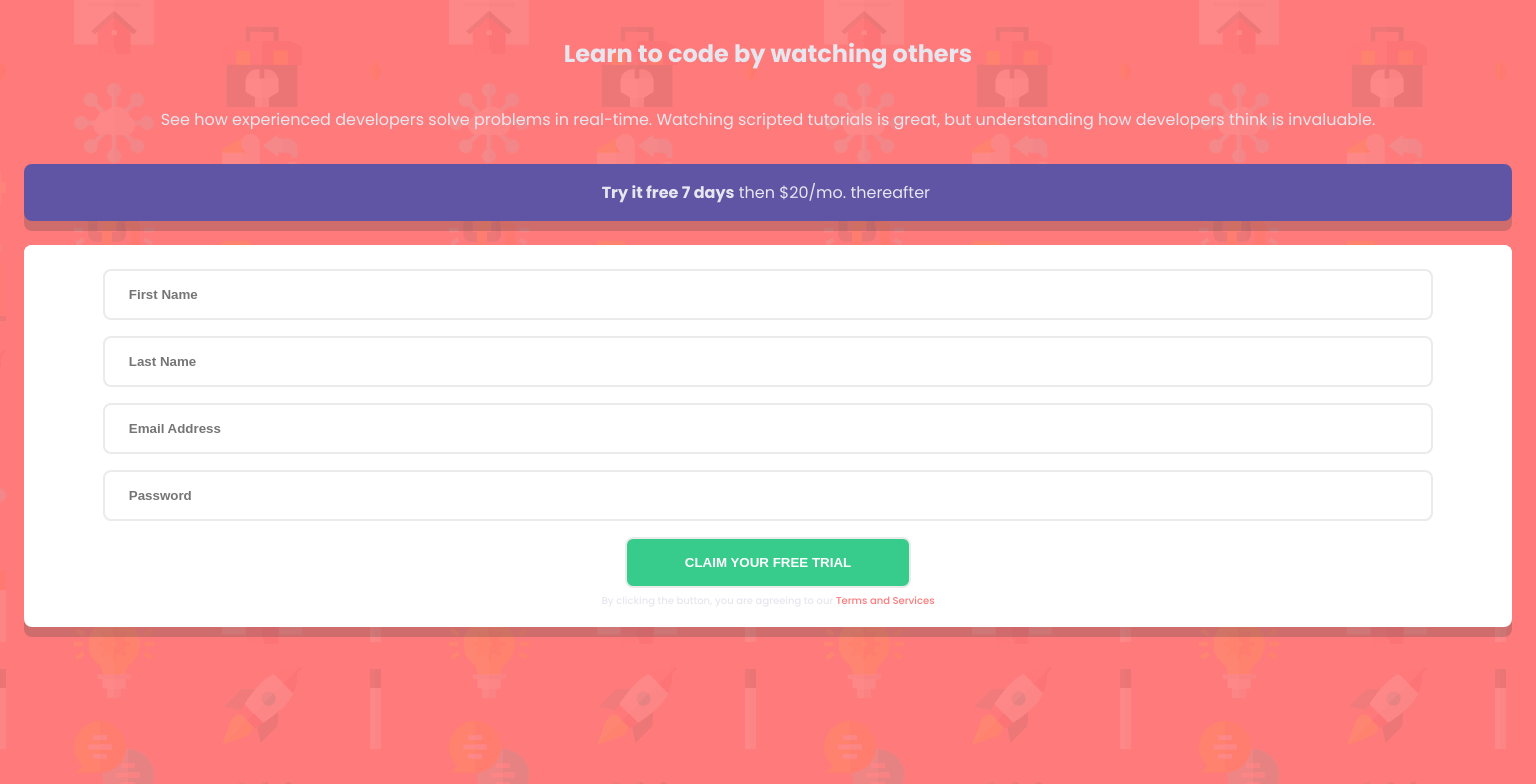
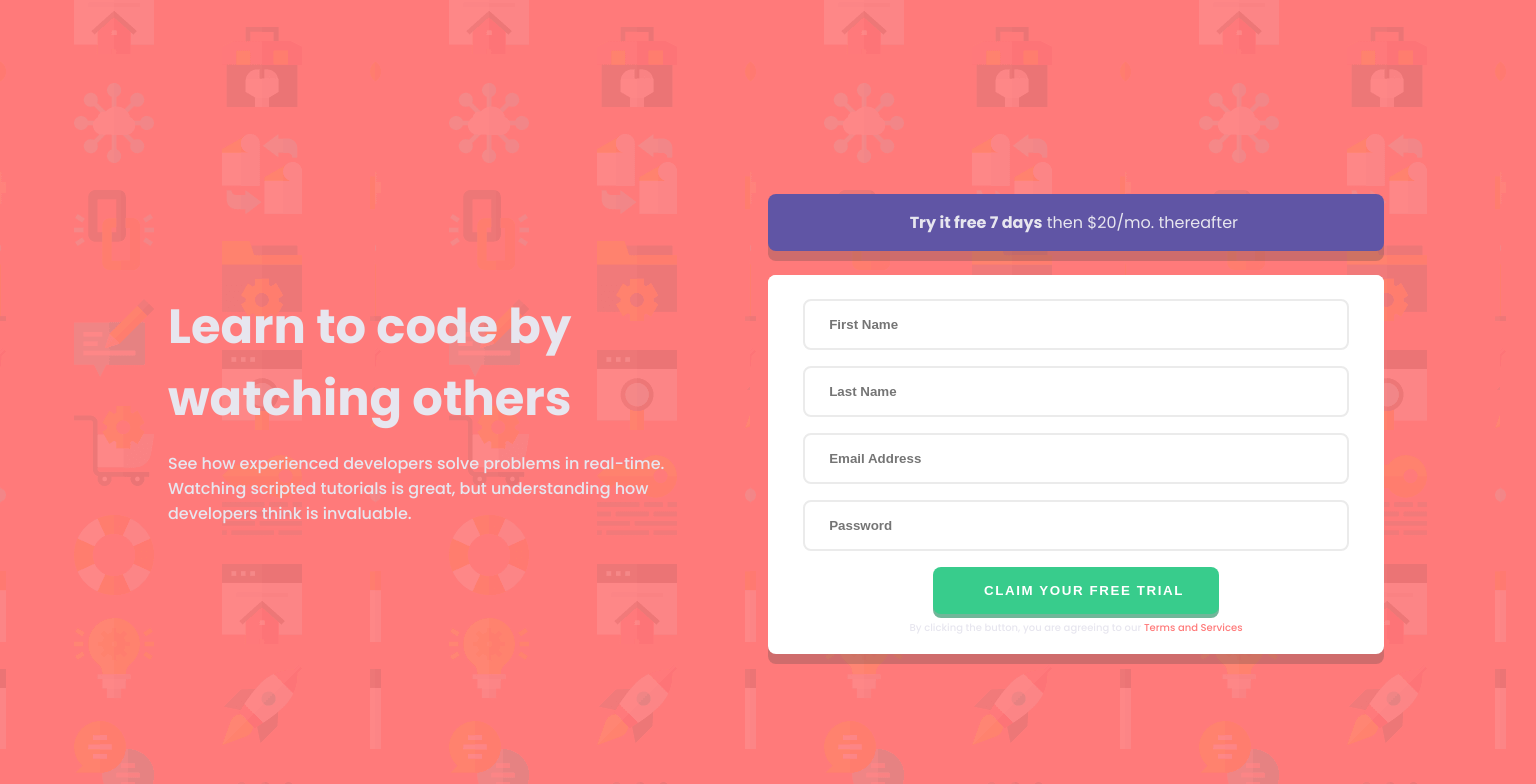
Before and after one commit to RumerTovar/sign-up-form-component, a React (Create React App) app: page / in a window 1536 px wide. Shown: the top 784 px of the page. Built offline with nearby package versions, Linux system fonts and the light colour scheme; the HTML template or start-up script is replaced by a standard one.

Commit message:
desktop version complete

```diff
--- a/src/App.js
+++ b/src/App.js
@@ -7,14 +7,16 @@ function App() {
    <main>
     <section className='title'>
      <h1>Learn to code by watching others</h1>
-     <p>
+     <p className='description'>
       See how experienced developers solve problems in real-time. Watching
       scripted tutorials is great, but understanding how developers think is
       invaluable.
      </p>
     </section>
-    <Offers />
-    <Form />
+    <section className='form'>
+     <Offers />
+     <Form />
+    </section>
    </main>
   </>
  );
--- a/src/components/Form.js
+++ b/src/components/Form.js
@@ -43,7 +43,7 @@ const ContactForm = () => {
      errors={errors}
     />
     <Inputs
-     type='text'
+     type='password'
      name='password'
      placeholder='Password'
      onBlur={handleBlur}
--- a/src/index.css
+++ b/src/index.css
@@ -38,6 +38,9 @@ p.Offers {
 .submit {
  background-color: hsl(154, 59%, 51%);
  color: white;
+ border: none;
+ box-shadow: 0px 4px hsla(154, 72%, 31%, 0.609);
+ letter-spacing: 0.1rem;
 }
 
 .Terms {
@@ -75,6 +78,7 @@ input {
  border-radius: 0.5rem;
  border-style: solid;
  border-color: hsl(0, 0%, 92%);
+ text-indent: 1rem;
 }
 
 input.submit {
@@ -83,7 +87,7 @@ input.submit {
 }
 
 input::placeholder {
- padding-left: 1rem;
+ padding-left: 0rem;
 }
 
 footer {
@@ -111,6 +115,11 @@ div.error {
 
 input.error {
  border-color: hsl(0, 100%, 74%);
+ color: hsl(0, 100%, 74%);
+}
+
+input.error::placeholder {
+ color: hsl(0, 100%, 74%);
 }
 
 input.error:focus {
@@ -132,3 +141,43 @@ input.error:focus {
  margin: 0;
  padding: 0;
 }
+
+@media only screen and (min-width: 1440px) {
+ main {
+  display: grid;
+  grid-template-columns: repeat(4, 25%);
+  grid-template-rows: 100vh;
+  grid-template-areas: 'title title form form';
+  align-items: center;
+ }
+ .title {
+  margin-left: 8rem;
+  grid-area: title;
+  text-align: left;
+ }
+
+ h1 {
+  font-size: 3rem;
+  margin: 0;
+ }
+
+ .description {
+  padding-left: 1rem;
+  padding-right: 2rem;
+  font-weight: 500;
+ }
+
+ .form {
+  grid-area: form;
+  margin-right: 8rem;
+  margin-left: 0rem;
+ }
+
+ div.error {
+  width: 31.399375rem;
+ }
+
+ .iconError {
+  left: 13rem;
+ }
+}
```
